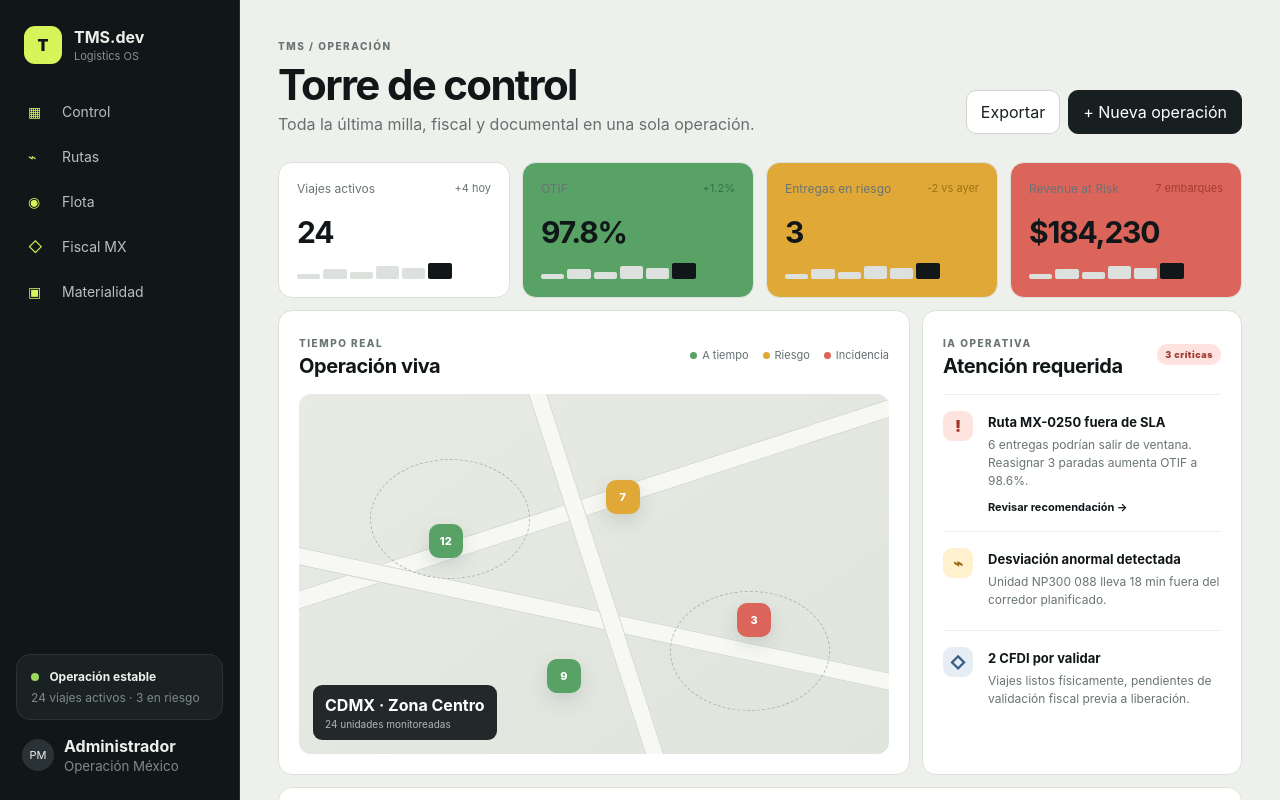
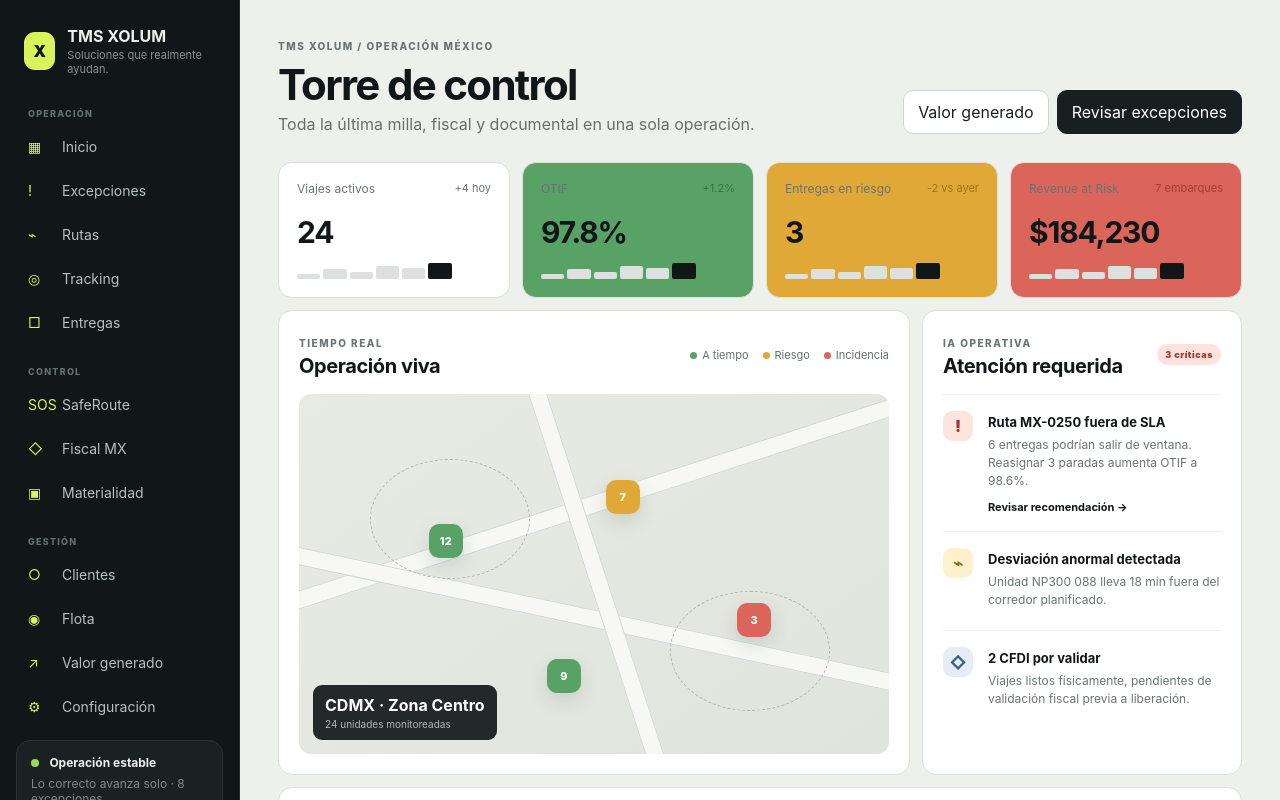
Before and after one commit to PabloMtz2450/tms.dev, a Next.js app: page / in a window 1280 px wide. Shown: the top 800 px of the page. Built offline with nearby package versions, Linux system fonts and the light colour scheme.

Commit message:
feat: simplify navigation around real operator tasks

```diff
--- a/src/components/app-shell.tsx
+++ b/src/components/app-shell.tsx
@@ -1,24 +1,29 @@
 import Link from 'next/link';
 import type { ReactNode } from 'react';
 
-const nav = [
-  ['/', '▦', 'Control'],
-  ['/routes', '⌁', 'Rutas'],
-  ['/fleet', '◉', 'Flota'],
-  ['/fiscal', '◇', 'Fiscal MX'],
-  ['/materiality', '▣', 'Materialidad'],
-];
+const navGroups = [
+  { label: 'OPERACIÓN', items: [
+    ['/', '▦', 'Inicio'], ['/exceptions', '!', 'Excepciones'], ['/routes', '⌁', 'Rutas'],
+    ['/tracking', '◎', 'Tracking'], ['/deliveries', '□', 'Entregas'],
+  ]},
+  { label: 'CONTROL', items: [
+    ['/security', 'SOS', 'SafeRoute'], ['/fiscal', '◇', 'Fiscal MX'], ['/materiality', '▣', 'Materialidad'],
+  ]},
+  { label: 'GESTIÓN', items: [
+    ['/customers', '○', 'Clientes'], ['/fleet', '◉', 'Flota'], ['/analytics', '↗', 'Valor generado'], ['/settings', '⚙', 'Configuración'],
+  ]},
+] as const;
 
 export function AppShell({ children, title, subtitle }: { children: ReactNode; title: string; subtitle: string }) {
   return <div className="app-shell">
     <aside className="sidebar">
-      <div className="brand"><div className="brand-mark">T</div><div><strong>TMS.dev</strong><span>Logistics OS</span></div></div>
-      <nav>{nav.map(([href, icon, label]) => <Link key={href} href={href}><span className="nav-icon">{icon}</span>{label}</Link>)}</nav>
-      <div className="sidebar-card"><span className="status-dot" /> <strong>Operación estable</strong><p>24 viajes activos · 3 en riesgo</p></div>
+      <div className="brand"><div className="brand-mark">X</div><div><strong>TMS XOLUM</strong><span>Soluciones que realmente ayudan.</span></div></div>
+      <nav>{navGroups.map(group => <div className="nav-group" key={group.label}><span className="nav-group-label">{group.label}</span>{group.items.map(([href, icon, label]) => <Link key={href} href={href}><span className="nav-icon">{icon}</span>{label}</Link>)}</div>)}</nav>
+      <div className="sidebar-card"><span className="status-dot" /> <strong>Operación estable</strong><p>Lo correcto avanza solo · 8 excepciones</p></div>
       <div className="user-chip"><div>PM</div><span><strong>Administrador</strong><small>Operación México</small></span></div>
     </aside>
     <div className="workspace">
-      <header className="topbar"><div><span className="section-kicker">TMS / OPERACIÓN</span><h1>{title}</h1><p>{subtitle}</p></div><div className="top-actions"><button className="ghost">Exportar</button><button className="primary">+ Nueva operación</button></div></header>
+      <header className="topbar"><div><span className="section-kicker">TMS XOLUM / OPERACIÓN MÉXICO</span><h1>{title}</h1><p>{subtitle}</p></div><div className="top-actions"><Link className="ghost" href="/analytics">Valor generado</Link><Link className="primary" href="/exceptions">Revisar excepciones</Link></div></header>
       {children}
     </div>
   </div>;
```
